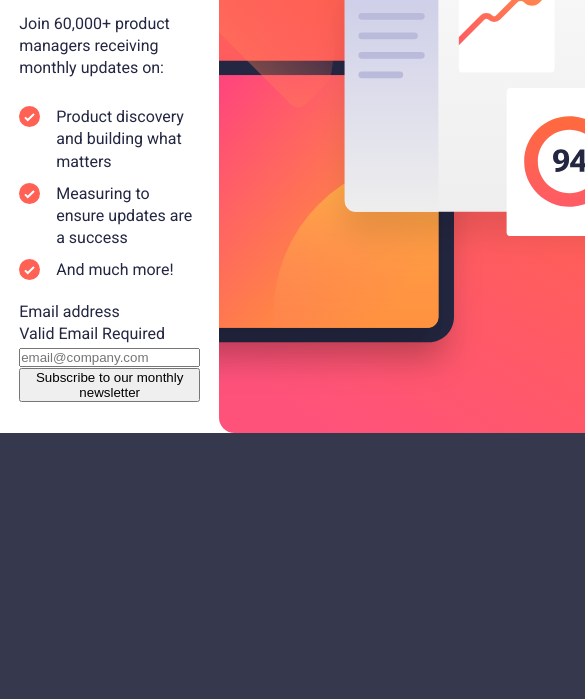
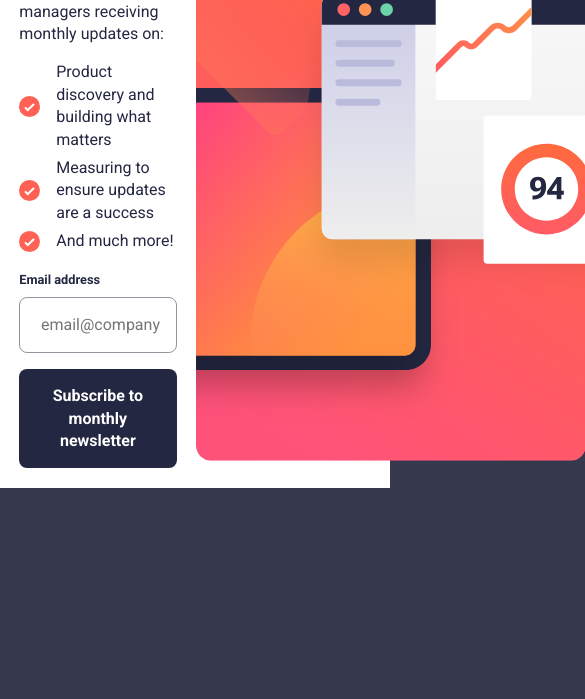
Before and after one commit to Sayantan013/newsletter-sigup-form, a website: page index.html in a window 390 px wide. Shown: the part 145-844 px from the top of the page, 585 px wide, since content can reach past the window. Drawn offline with Linux system fonts and the light colour scheme; a web font is replaced by a local one.

Commit message:
Mobile-first design complete📲

```diff
--- a/index.html
+++ b/index.html
@@ -78,19 +78,23 @@
               <p>And much more!</p>
             </li>
           </ul>
-          <form action="/success.html" id="newsletter-form">
-            <div class="form-labels">
-              <label for="email">Email address</label>
-              <p class="error">Valid Email Required</p>
+          <form action="/success.html" id="newsletter-form" class="grid--md">
+            <div class="grid--sm">
+              <div class="form-labels items-start">
+                <label for="email"><small>Email address</small></label>
+                <p class="hidden" id="error-msg">
+                  <small>Valid Email Required</small>
+                </p>
+              </div>
+              <input
+                type="email"
+                id="email"
+                placeholder="email@company.com"
+                class="error"
+              />
             </div>
-            <input
-              type="email"
-              id="email"
-              placeholder="email@company.com"
-              required
-            />
             <button type="submit" class="btn">
-              Subscribe to our monthly newsletter
+              Subscribe to monthly newsletter
             </button>
           </form>
         </div>
--- a/main.js
+++ b/main.js
@@ -14,11 +14,29 @@ const switchSections = () => {
     success.classList.toggle("hidden");
 }
 
+const isValidEntry = (email) => {
+    const reg = /^[a-zA-Z0-9.!#$%&’*+/=?^_`{|}~-]+@[a-zA-Z0-9-]+(?:\.[a-zA-Z0-9-]+)*$/
+    return reg.test(email);
+}
+
+const displayErrors = () => {
+    errMsg = form.querySelector("#error-msg");
+    errMsg.classList.toggle("hidden");
+    const =
+}
+
 form.addEventListener("submit", (e) => {
     e.preventDefault();
     const email = form.querySelector("#email");
-    switchSections();
-    updateSuccessMessage(email);
+    const valid = isValidEntry(email.value);
+    console.log(valid);
+    if(valid){
+        switchSections();
+        updateSuccessMessage(email);
+    }
+    else{
+        return displayErrors();
+    }
 })
 
 dismiss.addEventListener('click', () => {
--- a/style.css
+++ b/style.css
@@ -10,6 +10,18 @@
 img, svg {
   display: block;
   max-width: 100%;
+}
+
+button,
+input,
+label {
+  font: inherit;
+  border: none;
+  background-color: transparent;
+}
+
+button {
+  cursor: pointer;
 }
 
 
@@ -26,6 +38,7 @@ img, svg {
   --email : hsl(231, 7%, 60%);
   --text : hsl(234, 29%, 20%);
   --error : hsl(4, 100%, 67%);
+  --error-soft: hsl(3, 75%, 86%);
   color-scheme: light;
 
   /* spacing */
@@ -40,7 +53,7 @@ img, svg {
   --round--lg : 100vmax;
 
   /* transitions */
-  --ease-elastic : ease-in-out;
+  --ease-elastic : cubic-bezier(0.165, 0.84, 0.44, 1);
 }
 
 body {
@@ -52,11 +65,36 @@ body {
 h1 {
   font-weight: bold;
   font-size: var(--fs-heading);
+  line-height: 1.1;
 }
 
 p {
   max-width: 40ch;
 }
+
+small {
+  font-size: 0.8rem;
+}
+
+/* form */
+label {
+  font-weight: bold;
+}
+
+input {
+  padding: 1rem;
+  padding-left: 1.3rem;
+  color: var(--email);
+  border: 0.5px solid var(--email);
+  border-radius: var(--round--sm);
+  width: 100%;
+}
+/*
+input.error {
+  background-color: hsl(3, 75%, 86%);
+  box-shadow: 0 0 0 2px var(--error);
+  color: var(--error);
+} */
 
 .content {
   display: grid;
@@ -69,6 +107,31 @@ p {
   display: flex;
   flex-wrap: wrap-reverse;
 }
+
+.error-msg {
+  color: var(--error)
+}
+
+/* button styling */
+.btn {
+  background-color: var(--text);
+  color: var(--bkg);
+  padding: 1rem;
+  border-radius: var(--round--sm);
+  font-weight: 700;
+  width: 100%;
+  text-align: center;
+  transition : background-color 200ms var(--ease-elastic)
+}
+
+.btn:hover {
+  background-color: var(--bkd);
+}
+
+.btn:focus {
+  outline: 2px solid transparent;
+}
+
 
 ul[role='list'],
 ol[role='list'] {
@@ -87,6 +150,11 @@ ol[role='list'] {
   gap: var(--space--md);
 }
 
+.form-labels {
+  display: flex;
+  justify-content: space-between;
+}
+
 .grid--md {
   display: grid;
   gap: var(--space--md);
@@ -102,7 +170,7 @@ ol[role='list'] {
 }
 
 .items-start {
-  align-items: start;
+  align-items: center;
 }
 
 @media only screen and (max-width: 375px) {
```
